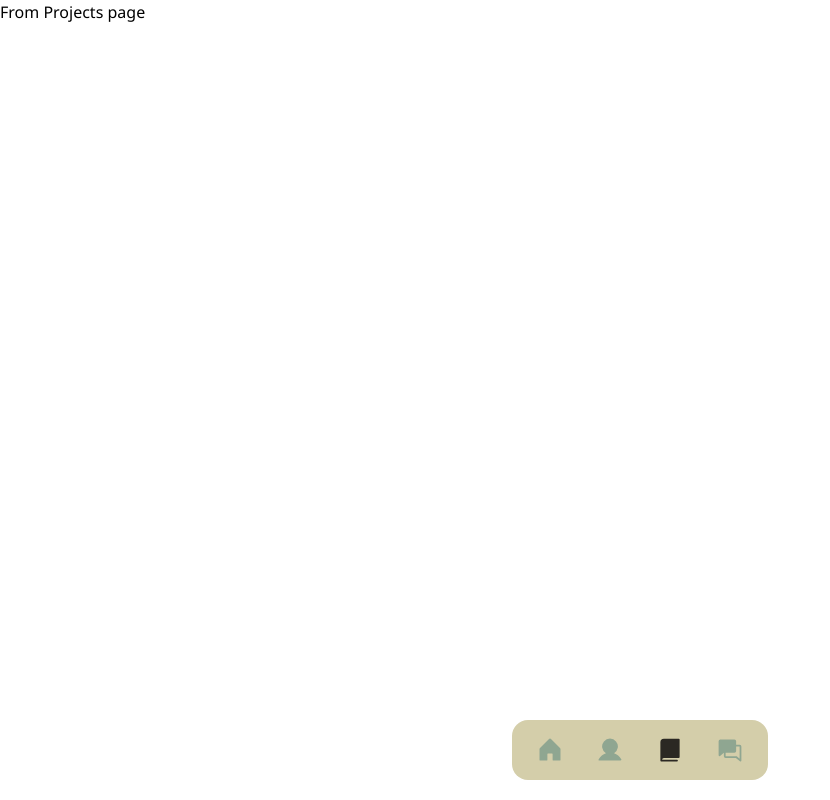
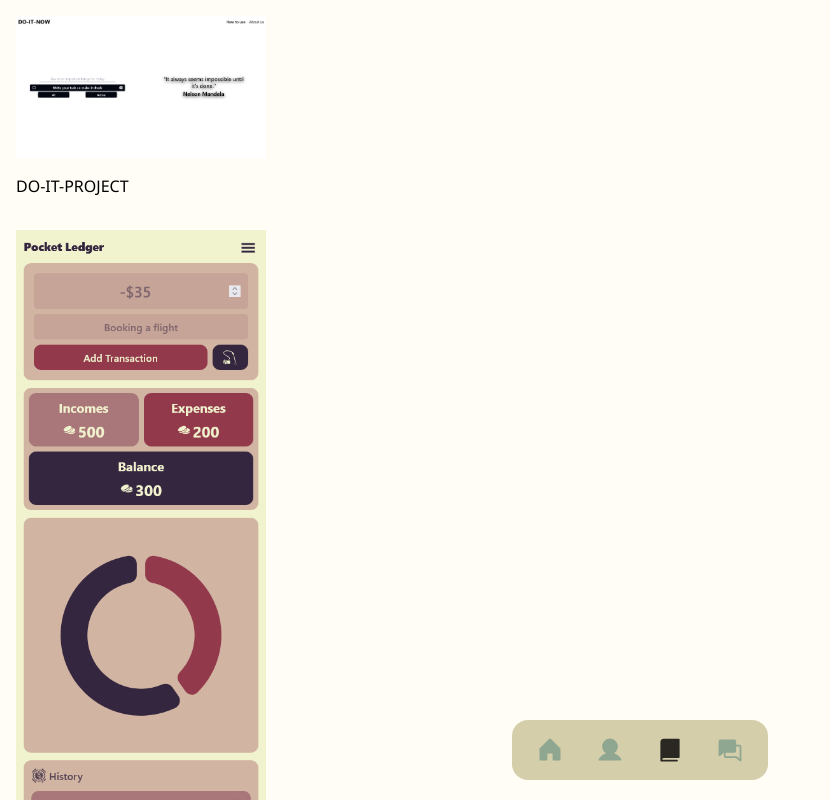
Before and after one commit to fantasyfuerte/portfolio, a Next.js app: page /projects in a window 1280 px wide. Shown: the top 800 px of the page, without its empty margins (0-830 px from the left). Built offline with nearby package versions, Linux system fonts and the light colour scheme.

Commit message:
mapping projects

```diff
--- a/src/app/(routes)/projects/page.tsx
+++ b/src/app/(routes)/projects/page.tsx
@@ -1,10 +1,29 @@
 import TransitionPage from "@/components/transition-page";
+import { projects } from "../../../../data";
 
 function ProjectsPage() {
   return (
     <>
       <TransitionPage />
-      <div>From Projects page</div>
+      <main className="bg-basicBackground min-h-screen">
+        <div>
+          {projects.map((project) => (
+            <div
+              key={project.name}
+              className="flex flex-col gap-4 p-4 object-contain"
+            >
+              <img
+                src={project.image}
+                alt={project.name}
+                width={250}
+                height={250}
+                className=""
+              />
+              <h3>{project.name}</h3>
+            </div>
+          ))}
+        </div>
+      </main>
     </>
   );
 }
```
Also changed, not shown: public/projects/do-it-project.png (added), public/projects/pocket-ledger.png (added).
